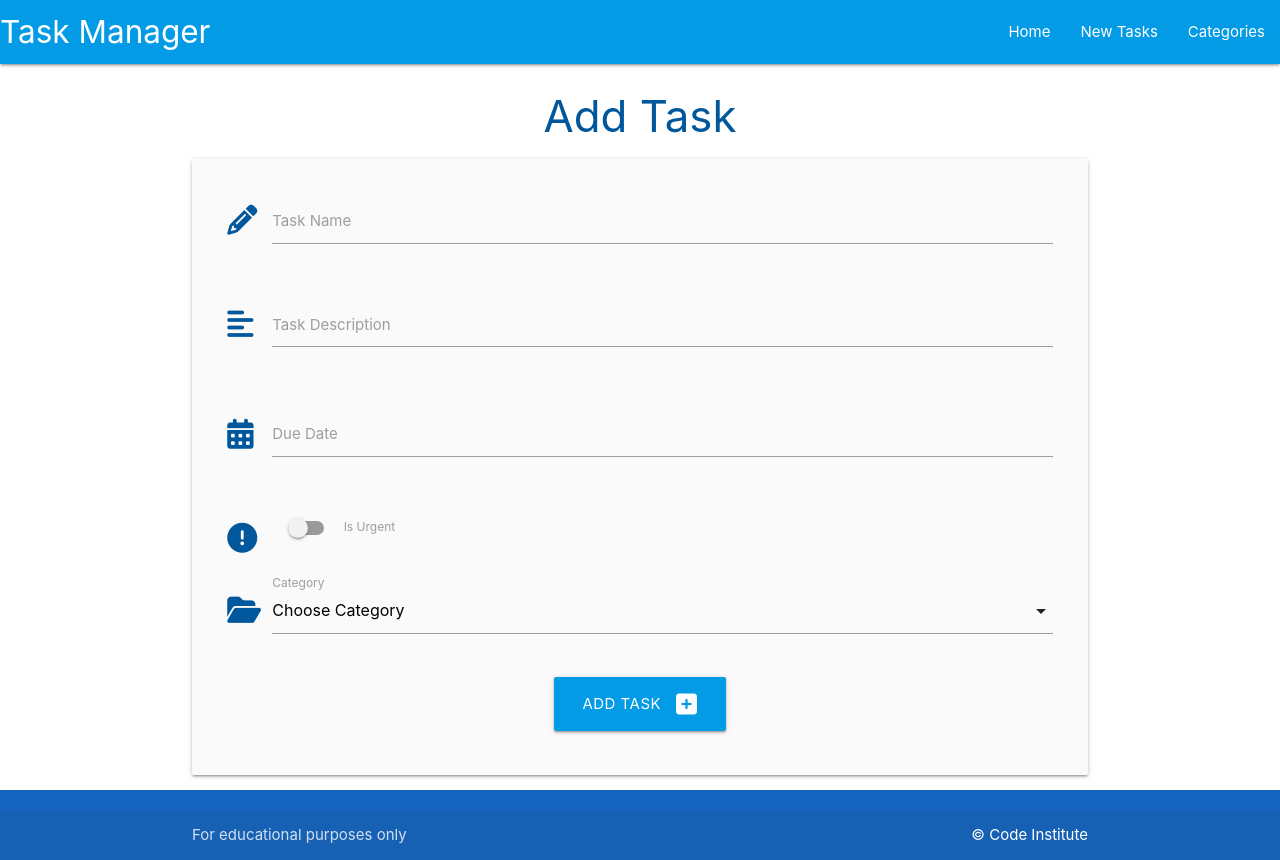
After one commit to AlAliMazen/Task-Manager-Flask-with-DB, a Flask app: page /add_task in a window 1280 px wide. The commit adds this page. Run offline with Flask 3, Linux system fonts and the light colour scheme.

Commit message:
adding functionality to create tasks and insert them into database

```diff
--- a/taskmanager/routes.py
+++ b/taskmanager/routes.py
@@ -41,3 +41,22 @@ def delete_category(category_id):
     db.session.delete(category)
     db.session.commit()
     return redirect(url_for("categories"))
+
+
+
+@app.route("/add_task", methods=["GET", "POST"])
+def add_task():
+    categories = list(Category.query.order_by(Category.category_name).all())
+    if request.method == "POST":
+        task = Task(
+            task_name=request.form.get("task_name"),
+            task_description=request.form.get("task_description"),
+            is_urgent=bool(True if request.form.get("is_urgent") else False),
+            due_date=request.form.get("due_date"),
+            category_id=request.form.get("category_id")
+        )
+        db.session.add(task)
+        db.session.commit()
+        return redirect(url_for("home"))
+
+    return render_template("add_task.html", categories=categories)
--- a/taskmanager/static/js/script.js
+++ b/taskmanager/static/js/script.js
@@ -2,9 +2,19 @@ document.addEventListener("DOMContentLoaded", function() {
     // sidenav initialization
     let sidenav = document.querySelectorAll(".sidenav");
     M.Sidenav.init(sidenav);
+
+    // modal initialization
+    let delete_modal = document.querySelectorAll('.modal');
+    M.Modal.init(delete_modal);
+
+    // datepicker initialization
+    let datepicker = document.querySelectorAll(".datepicker");
+    M.Datepicker.init(datepicker, {
+        format: "dd mmmm, yyyy",
+        i18n: {done: "Select"}
+    });
+
+    // select initialization
+    let selects = document.querySelectorAll("select");
+    M.FormSelect.init(selects);
 });
-
-document.addEventListener('DOMContentLoaded', function() {
-    var elems = document.querySelectorAll('.modal');
-    var instances = M.Modal.init(elems, options);
-  });
--- /dev/null
+++ b/taskmanager/templates/add_task.html
@@ -0,0 +1,72 @@
+{% extends "base.html" %}
+{% block content %}
+
+<h3 class="light-blue-text text-darken-4 center-align">Add Task</h3>
+
+<div class="row card-panel grey lighten-5">
+
+    <form class="col s12" method="POST" action="{{ url_for('add_task') }}">
+        <!-- task name -->
+        <div class="row">
+            <div class="input-field col s12">
+                <i class="fas fa-pencil-alt prefix light-blue-text text-darken-4"></i>
+                <input id="task_name" name="task_name" minlength="5" maxlength="50" type="text" class="validate" required>
+                <label for="task_name">Task Name</label>
+            </div>
+        </div>
+        <!-- task description -->
+        <div class="row">
+            <div class="input-field col s12">
+                <i class="fas fa-align-left prefix light-blue-text text-darken-4"></i>
+                <textarea id="task_description" name="task_description" minlength="5" maxlength="200"
+                    type="text" class="materialize-textarea validate" required></textarea>
+                <label for="task_description">Task Description</label>
+            </div>
+        </div>
+        <!-- due date -->
+        <div class="row">
+            <div class="input-field col s12">
+                <i class="fas fa-calendar-alt prefix light-blue-text text-darken-4"></i>
+                <input id="due_date" name="due_date" type="text" class="datepicker validate" required>
+                <label for="due_date">Due Date</label>
+            </div>
+        </div>
+        <!-- is urgent -->
+        <div class="row">
+            <div class="input-field col s12">
+                <div class="switch">
+                    <i class="fas fa-exclamation-circle prefix light-blue-text text-darken-4"></i>
+                    <label for="is_urgent">
+                        <input id="is_urgent" name="is_urgent" type="checkbox">
+                        <span class="lever"></span>
+                        Is Urgent
+                    </label>
+                </div>
+            </div>
+        </div>
+        <!-- category id -->
+        <div class="row">
+            <div class="input-field col s12">
+                <i class="fas fa-folder-open prefix light-blue-text text-darken-4"></i>
+                <select id="category_id" name="category_id" class="validate" required>
+                    <option value="" selected>Choose Category</option>
+                    {% for category in categories %}
+                        <option value="{{ category.id }}">{{ category.category_name }}</option>
+                    {% endfor %}
+                </select>
+                <label for="category_id">Category</label>
+            </div>
+        </div>
+        <!-- submit button -->
+        <div class="row">
+            <div class="col s12 center-align">
+                <button type="submit" class="btn-large light-blue darken-1">
+                    Add Task <i class="fas fa-plus-square right"></i>
+                </button>
+            </div>
+        </div>
+
+    </form>
+</div>
+
+{% endblock %}
--- a/taskmanager/templates/base.html
+++ b/taskmanager/templates/base.html
@@ -22,7 +22,7 @@
                 <a href="#" data-target="mobile-demo" class="sidenav-trigger"><i class="fas fa-bars"></i></a>
                 <ul class="right hide-on-med-and-down">
                     <li><a href="{{url_for('home')}}">Home</a></li>
-                    <li><a href="">New Task</a></li>
+                    <li><a href="{{ url_for('add_task') }}">New Tasks</a></li>
                     <li><a href="{{url_for('categories')}}">Categories</a></li>
                 </ul>
             </div>
@@ -30,7 +30,7 @@
         <!-- Mobile Side View-->
         <ul class="sidenav" id="mobile-demo">
             <li><a href="{{url_for('home')}}">Home</a></li>
-            <li><a href="">New Task</a></li>
+            <li><a href="{{ url_for('add_task') }}">New Tasks</a></li>
             <li><a href=" {{ url_for('categories') }} ">Categories</a></li>
         </ul>
     </header>
@@ -50,7 +50,7 @@
 
     <!-- Compiled and minified JavaScript -->
     <script src="https://cdnjs.cloudflare.com/ajax/libs/materialize/1.0.0/js/materialize.min.js"></script>
-    <script src="{{url_for('static',filename='js/script')}}"></script>
+    <script src="{{url_for('static',filename='js/script.js')}}"></script>
 </body>
 
 </html>
```
Also changed, not shown: taskmanager/templates/categories.html (+13 -1 lines), taskmanager/templates/tasks.html (+9 -0 lines).
